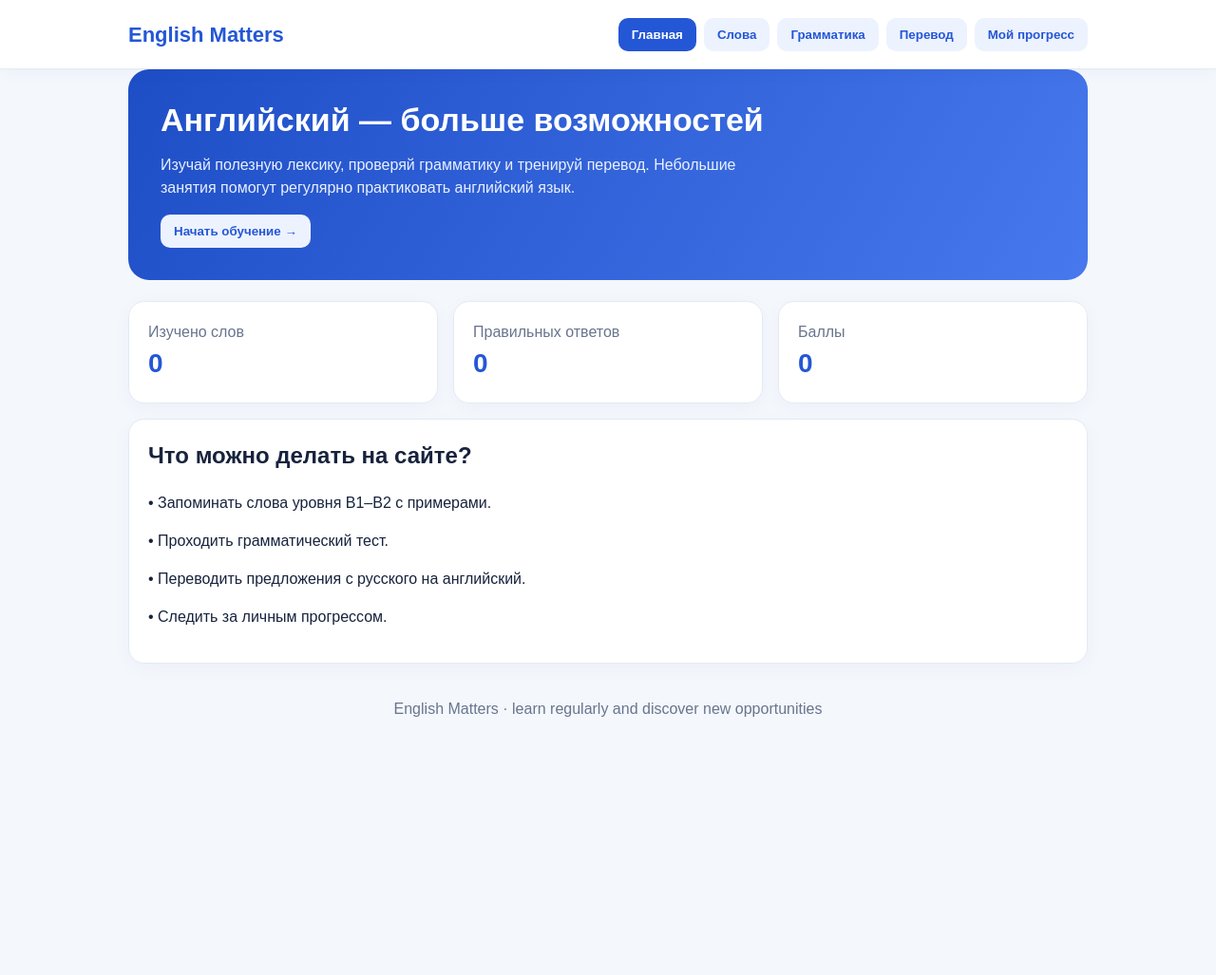
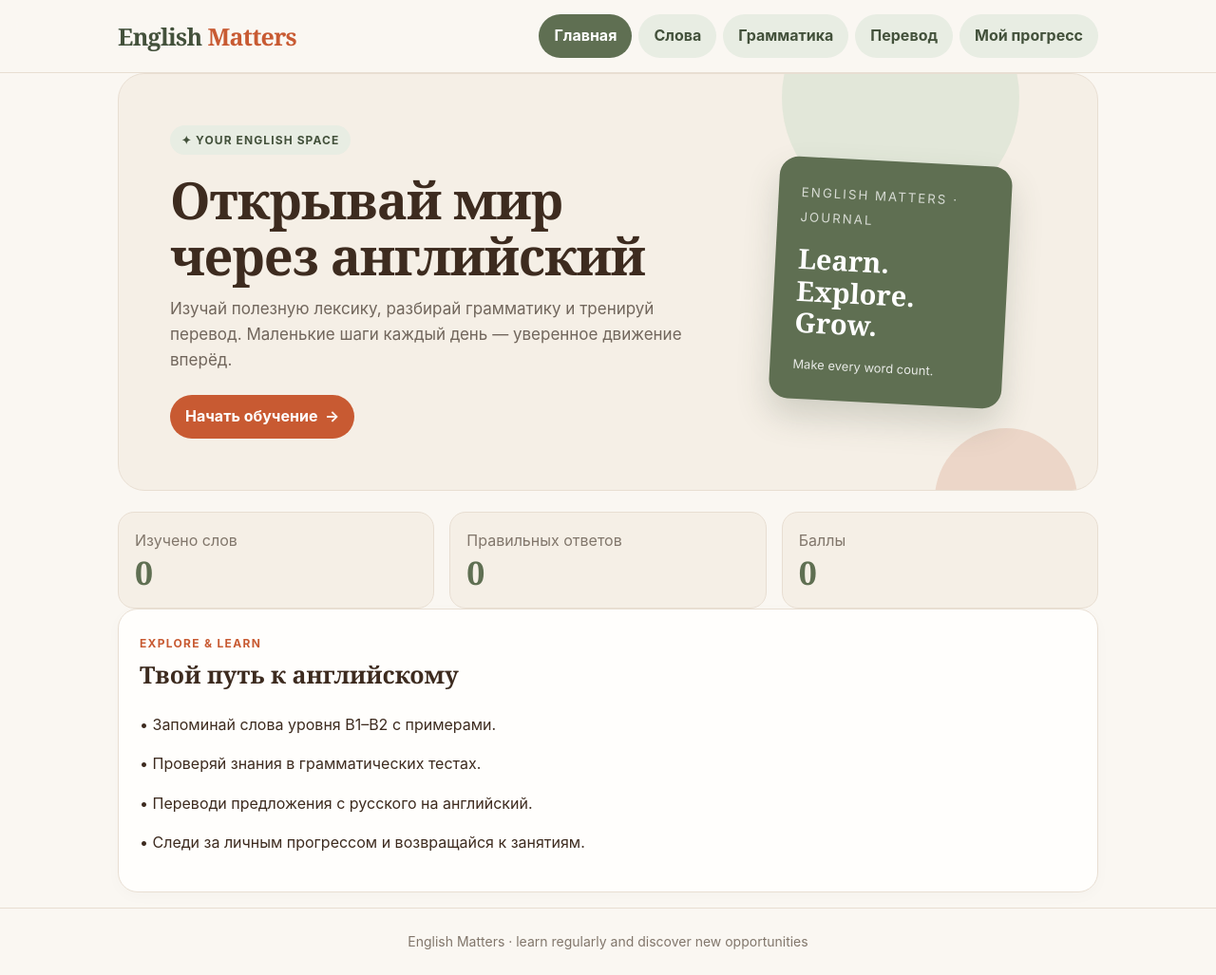
Before and after one commit to halinigor392-cyber/english-matters, a plain HTML site: page index.html in a window 1280 px wide. Shown: the whole page at 95% size. Before the commit the page ends 800 px from the top, so only its background shows below. Drawn offline with Linux system fonts and the light colour scheme.

Commit message:
Update index.html

```diff
--- a/index.html
+++ b/index.html
@@ -5,82 +5,101 @@
 <meta name="viewport" content="width=device-width, initial-scale=1.0">
 <title>English Matters</title>
 <style>
-:root{--blue:#2457d6;--dark:#17233d;--muted:#68758d;--bg:#f4f7fc;--line:#e4eaf4;--white:#fff}
+:root{
+  --cream:#FAF7F2;--sand:#F5EFE6;--olive:#5F6F52;--olive-dark:#43513B;
+  --terracotta:#C85A32;--coffee:#3D2B1F;--muted:#81766B;--line:#E8DED2;
+  --white:#FFFEFC;--sage:#E8EDE3;--shadow:0 12px 32px rgba(61,43,31,.07)
+}
 *{box-sizing:border-box}
-body{margin:0;background:var(--bg);color:var(--dark);font:16px/1.5 Arial,sans-serif}
-header{background:rgba(255,255,255,.96);border-bottom:1px solid var(--line);position:sticky;top:0;z-index:5;box-shadow:0 3px 16px rgba(30,55,100,.04)}
-.wrap{max-width:1050px;margin:auto;padding:0 20px}
-.top{min-height:72px;display:flex;align-items:center;justify-content:space-between;gap:16px}
-.brand{font-size:22px;font-weight:800;color:var(--blue)}
-nav{display:flex;gap:8px;flex-wrap:wrap}
-nav button,.btn{border:0;border-radius:10px;padding:10px 14px;background:#edf2ff;color:var(--blue);font-weight:700;cursor:pointer}
-nav button.active,.btn.primary{background:var(--blue);color:white}
-main{padding:30px 0 60px}
-.page{display:none}
-.page.active{display:block;animation:pageEnter .38s cubic-bezier(.2,.7,.2,1) both}
-@keyframes pageEnter{from{opacity:0;transform:translateY(12px)}to{opacity:1;transform:translateY(0)}}
-@media(prefers-reduced-motion:reduce){.page.active{animation:none}*,*::before,*::after{scroll-behavior:auto!important;transition:none!important}}
-.hero{background:linear-gradient(120deg,#1e4ec6,#4778ed);color:#fff;padding:34px;border-radius:22px;margin-bottom:22px}
-.hero h1{font-size:34px;line-height:1.15;margin:0 0 12px}
-.hero p{max-width:650px;color:#eaf0ff}
-.grid{display:grid;grid-template-columns:repeat(auto-fit,minmax(220px,1fr));gap:16px}
-.card{background:#fff;border:1px solid var(--line);border-radius:17px;padding:20px;margin-bottom:16px;box-shadow:0 5px 20px rgba(31,55,100,.035);transition:transform .22s ease,box-shadow .22s ease,border-color .22s ease}
-.card:hover{transform:translateY(-2px);box-shadow:0 10px 26px rgba(31,55,100,.08);border-color:#d3def5}
-button,.btn{transition:background .2s ease,color .2s ease,transform .2s ease,box-shadow .2s ease}
-button:hover:not(:disabled),.btn:hover{transform:translateY(-1px);box-shadow:0 5px 14px rgba(36,87,214,.13)}
-button:focus-visible,.btn:focus-visible{outline:3px solid rgba(36,87,214,.28);outline-offset:3px}
 html{scroll-behavior:smooth}
-.card h2,.card h3{margin-top:0}
+body{margin:0;background:var(--cream);color:var(--coffee);font:16px/1.6 Inter,ui-sans-serif,system-ui,-apple-system,"Segoe UI",Arial,sans-serif}
+button,textarea{font:inherit}
+header{background:rgba(250,247,242,.92);backdrop-filter:blur(14px);border-bottom:1px solid var(--line);position:sticky;top:0;z-index:5}
+.wrap{max-width:1080px;margin:auto;padding:0 24px}
+.top{min-height:76px;display:flex;align-items:center;justify-content:space-between;gap:18px}
+.brand{font-family:Georgia,serif;font-size:25px;font-weight:700;letter-spacing:-.7px;color:var(--olive-dark);white-space:nowrap}
+.brand span{color:var(--terracotta)}
+nav{display:flex;gap:7px;flex-wrap:wrap}
+nav button,.btn{border:0;border-radius:999px;padding:10px 16px;background:var(--sage);color:var(--olive-dark);font-weight:650;cursor:pointer;transition:transform .2s,background .2s,color .2s,box-shadow .2s}
+nav button:hover,.btn:hover{transform:translateY(-2px);box-shadow:0 6px 14px rgba(61,43,31,.09)}
+nav button.active,.btn.primary{background:var(--olive);color:white}
+.btn.accent{background:var(--terracotta);color:white}
+main{padding:34px 0 64px;min-height:70vh}
+.page{display:none;opacity:0;transform:translateY(10px)}
+.page.active{display:block;animation:pageIn .42s ease forwards}
+@keyframes pageIn{to{opacity:1;transform:translateY(0)}}
+.hero{position:relative;overflow:hidden;display:grid;grid-template-columns:1.4fr .8fr;gap:24px;align-items:center;background:var(--sand);border:1px solid var(--line);border-radius:28px;padding:clamp(26px,5vw,54px);margin-bottom:22px;min-height:300px}
+.hero:before,.hero:after{content:"";position:absolute;border-radius:50%;pointer-events:none}
+.hero:before{width:250px;height:250px;background:#DDE5D5;right:8%;top:-100px;opacity:.75}
+.hero:after{width:150px;height:150px;background:#E9C9B8;right:2%;bottom:-85px;opacity:.65}
+.hero-copy,.hero-art{position:relative;z-index:1}
+.eyebrow{display:inline-flex;align-items:center;gap:8px;color:var(--olive-dark);background:#E8EDE3;border-radius:999px;padding:6px 12px;font-size:12px;font-weight:750;letter-spacing:1.1px;text-transform:uppercase}
+.hero h1{font:700 clamp(34px,5vw,54px)/1.08 Georgia,serif;letter-spacing:-1.2px;margin:18px 0 14px;max-width:620px;color:var(--coffee)}
+.hero p{max-width:590px;color:#71665C;margin:0 0 23px;font-size:17px}
+.hero-art{min-height:190px;display:flex;align-items:center;justify-content:center}
+.book-card{width:min(245px,90%);padding:24px;background:var(--olive);color:#fff;border-radius:20px;box-shadow:0 18px 35px rgba(67,81,59,.2);transform:rotate(3deg)}
+.book-card small{letter-spacing:2px;text-transform:uppercase;opacity:.75}
+.book-card strong{display:block;font:700 29px/1.15 Georgia,serif;margin:15px 0}
+.book-card em{font-size:13px;opacity:.85;font-style:normal}
+.grid{display:grid;grid-template-columns:repeat(auto-fit,minmax(210px,1fr));gap:16px}
+.card{background:var(--white);border:1px solid var(--line);border-radius:21px;padding:22px;margin-bottom:16px;box-shadow:0 4px 16px rgba(61,43,31,.025);transition:transform .22s,box-shadow .22s}
+.card:hover{transform:translateY(-3px);box-shadow:var(--shadow)}
+.card h2,.card h3{font-family:Georgia,serif;color:var(--coffee);margin-top:0}
+.card h2{font-size:25px}
 .muted{color:var(--muted)}
-.stat{font-size:28px;font-weight:800;color:var(--blue)}
-.word{font-size:30px;font-weight:800;margin:8px 0}
-.translation{font-size:19px;color:var(--blue)}
-.question{padding:16px 0;border-bottom:1px solid var(--line)}
+.stat{font:700 34px/1.2 Georgia,serif;color:var(--olive)}
+.word{font:700 34px/1.2 Georgia,serif;margin:12px 0;color:var(--olive-dark)}
+.translation{font-size:20px;color:var(--terracotta);font-weight:650}
+.question{padding:17px 0;border-bottom:1px solid var(--line)}
 .question:last-child{border:0}
-label.option{display:block;padding:9px 12px;border:1px solid var(--line);border-radius:10px;margin:7px 0;cursor:pointer}
-input[type=radio]{margin-right:8px}
-.feedback{font-weight:700;margin-top:12px}
-textarea{width:100%;min-height:90px;border:1px solid var(--line);border-radius:10px;padding:12px;font:inherit}
+label.option{display:block;padding:10px 13px;border:1px solid var(--line);border-radius:12px;margin:8px 0;cursor:pointer;transition:background .2s,border .2s}
+label.option:hover{background:var(--sand);border-color:#C8B9A7}
+input[type=radio]{accent-color:var(--olive);margin-right:8px}
+.feedback{font-weight:700;margin-top:12px;color:var(--olive-dark)}
+textarea{width:100%;min-height:110px;border:1px solid var(--line);border-radius:14px;padding:14px;background:#FFFEFC;color:var(--coffee);font:inherit;resize:vertical;outline:none}
+textarea:focus{border-color:var(--olive);box-shadow:0 0 0 3px rgba(95,111,82,.12)}
 button:disabled{opacity:.5;cursor:not-allowed}
-.progress{height:10px;background:#e9eef8;border-radius:20px;overflow:hidden}
-.progress span{display:block;height:100%;background:linear-gradient(90deg,#2457d6,#6b91f2);width:0;transition:width .55s cubic-bezier(.2,.7,.2,1)}
-footer{text-align:center;color:var(--muted);padding:20px}
-@media(max-width:650px){
+.progress{height:11px;background:#EEE8DF;border-radius:20px;overflow:hidden}
+.progress span{display:block;height:100%;background:linear-gradient(90deg,var(--olive),#91A17F);width:0;transition:width .55s ease}
+.stat-card{background:var(--sand);border:1px solid var(--line);border-radius:17px;padding:17px}
+.section-kicker{color:var(--terracotta);font-size:12px;font-weight:750;letter-spacing:1.3px;text-transform:uppercase}
+footer{text-align:center;color:var(--muted);padding:24px;border-top:1px solid var(--line);font-size:14px}
+@media(max-width:720px){
  .top{padding:14px 0;align-items:flex-start;flex-direction:column}
- .hero h1{font-size:28px}
- .wrap{padding:0 14px}
+ nav{width:100%}nav button{font-size:13px;padding:9px 12px}
+ .hero{grid-template-columns:1fr}.hero-art{min-height:145px}.book-card{width:220px}
+ .wrap{padding:0 16px}
 }
+@media(prefers-reduced-motion:reduce){*,*:before,*:after{scroll-behavior:auto!important;animation:none!important;transition:none!important}}
 </style>
 </head>
 <body>
-<header><div class="wrap top"><div class="brand">English Matters</div><nav id="nav">
+<header><div class="wrap top"><div class="brand">English <span>Matters</span></div><nav id="nav">
 <button class="active" data-page="home">Главная</button><button data-page="words">Слова</button><button data-page="grammar">Грамматика</button><button data-page="translate">Перевод</button><button data-page="progress">Мой прогресс</button>
 </nav></div></header>
 <main class="wrap">
 <section id="home" class="page active">
-<div class="hero"><h1>Английский — больше возможностей</h1><p>Изучай полезную лексику, проверяй грамматику и тренируй перевод. Небольшие занятия помогут регулярно практиковать английский язык.</p><button class="btn" onclick="showPage('words')">Начать обучение →</button></div>
-
+<div class="hero"><div class="hero-copy"><span class="eyebrow">✦ Your English space</span><h1>Открывай мир через английский</h1><p>Изучай полезную лексику, разбирай грамматику и тренируй перевод. Маленькие шаги каждый день — уверенное движение вперёд.</p><button class="btn accent" onclick="showPage('words')">Начать обучение&nbsp; →</button></div><div class="hero-art"><div class="book-card"><small>English Matters · journal</small><strong>Learn.<br>Explore.<br>Grow.</strong><em>Make every word count.</em></div></div></div>
 <div class="grid">
-<div class="card"><div class="muted">Изучено слов</div><div class="stat" id="homeWords">0</div></div>
-<div class="card"><div class="muted">Правильных ответов</div><div class="stat" id="homeCorrect">0</div></div>
-<div class="card"><div class="muted">Баллы</div><div class="stat" id="homePoints">0</div></div>
+<div class="stat-card"><div class="muted">Изучено слов</div><div class="stat" id="homeWords">0</div></div>
+<div class="stat-card"><div class="muted">Правильных ответов</div><div class="stat" id="homeCorrect">0</div></div>
+<div class="stat-card"><div class="muted">Баллы</div><div class="stat" id="homePoints">0</div></div>
 </div>
-<div class="card"><h2>Что можно делать на сайте?</h2><p>• Запоминать слова уровня B1–B2 с примерами.</p><p>• Проходить грамматический тест.</p><p>• Переводить предложения с русского на английский.</p><p>• Следить за личным прогрессом.</p></div>
+<div class="card"><span class="section-kicker">Explore & learn</span><h2>Твой путь к английскому</h2><p>• Запоминай слова уровня B1–B2 с примерами.</p><p>• Проверяй знания в грамматических тестах.</p><p>• Переводи предложения с русского на английский.</p><p>• Следи за личным прогрессом и возвращайся к занятиям.</p></div>
 </section>
 <section id="words" class="page">
-<div class="card"><h2>Словарные карточки</h2><p class="muted">Изучи слово, прочитай пример и отметь его как изученное.</p><div id="wordCard"></div><button class="btn" id="knownBtn">Знаю это слово ✓</button> <button class="btn primary" id="nextWord">Следующее слово →</button></div>
+<div class="card"><span class="section-kicker">Vocabulary</span><h2>Словарные карточки</h2><p class="muted">Изучи слово, прочитай пример и отметь его как изученное.</p><div id="wordCard"></div><button class="btn" id="knownBtn">Знаю это слово ✓</button> <button class="btn primary" id="nextWord">Следующее слово →</button></div>
 </section>
 <section id="grammar" class="page">
-<div class="card"><h2>Грамматический тест</h2><p class="muted">Выбери один правильный вариант в каждом вопросе.</p><form id="quiz"></form><button class="btn primary" id="checkQuiz">Проверить ответы</button><div id="quizResult" class="feedback"></div></div>
+<div class="card"><span class="section-kicker">Grammar practice</span><h2>Грамматический тест</h2><p class="muted">Выбери один правильный вариант в каждом вопросе.</p><form id="quiz"></form><button class="btn primary" id="checkQuiz">Проверить ответы</button><div id="quizResult" class="feedback"></div></div>
 </section>
 <section id="translate" class="page">
-<div class="card"><h2>Практика перевода</h2><p class="muted">Переведи предложение на английский. После ответа открой пример перевода.</p><h3 id="ruSentence"></h3><textarea id="translationInput" placeholder="Напиши перевод на английском..."></textarea><p><button class="btn primary" id="showTranslation">Показать пример</button> <button class="btn" id="nextSentence">Следующее предложение</button></p><div id="translationAnswer" class="feedback"></div></div>
+<div class="card"><span class="section-kicker">Translation</span><h2>Практика перевода</h2><p class="muted">Переведи предложение на английский. После ответа открой пример перевода.</p><h3 id="ruSentence"></h3><textarea id="translationInput" placeholder="Напиши перевод на английском..."></textarea><p><button class="btn primary" id="showTranslation">Показать пример</button> <button class="btn" id="nextSentence">Следующее предложение</button></p><div id="translationAnswer" class="feedback"></div></div>
 </section>
 <section id="progress" class="page">
-<div class="card"><h2>Мой прогресс</h2><div class="grid"><div><div class="muted">Изучено слов</div><div class="stat" id="pWords">0</div></div><div><div class="muted">Правильных ответов</div><div class="stat" id="pCorrect">0</div></div><div><div class="muted">Баллы</div><div class="stat" id="pPoints">0</div></div></div><h3>Слова</h3><div class="progress"><span id="wordProgress"></span></div><p class="muted" id="progressCaption"></p><button class="btn" id="reset">Сбросить прогресс</button></div>
+<div class="card"><span class="section-kicker">Your progress</span><h2>Мой прогресс</h2><div class="grid"><div class="stat-card"><div class="muted">Изучено слов</div><div class="stat" id="pWords">0</div></div><div class="stat-card"><div class="muted">Правильных ответов</div><div class="stat" id="pCorrect">0</div></div><div class="stat-card"><div class="muted">Баллы</div><div class="stat" id="pPoints">0</div></div></div><h3>Слова</h3><div class="progress"><span id="wordProgress"></span></div><p class="muted" id="progressCaption"></p><button class="btn" id="reset">Сбросить прогресс</button></div>
 </section>
-</main>
-<footer>English Matters · learn regularly and discover new opportunities</footer>
+</main><footer>English Matters · learn regularly and discover new opportunities</footer>
 <script>
 const words=[
 ['achieve','достигать','She worked hard to achieve her goal.'],
@@ -132,7 +151,7 @@ function updateStats(){
 document.getElementById('wordProgress').style.width=(state.known.length/words.length*100)+'%';
 document.getElementById('progressCaption').textContent=state.known.length+' из '+words.length+' слов изучено';
 }
-function showPage(id){const current=document.querySelector('.page.active');if(current&&current.id===id)return;document.querySelectorAll('nav button').forEach(b=>b.classList.toggle('active',b.dataset.page===id));if(current){current.classList.remove('active');}const next=document.getElementById(id);if(next){next.classList.remove('active');void next.offsetWidth;next.classList.add('active');}window.scrollTo({top:0,behavior:'smooth'});}
+function showPage(id){document.querySelectorAll('.page').forEach(p=>{p.classList.remove('active');});const page=document.getElementById(id);page.classList.add('active');document.querySelectorAll('nav button').forEach(b=>b.classList.toggle('active',b.dataset.page===id));}
 document.querySelectorAll('nav button').forEach(b=>b.addEventListener('click',()=>showPage(b.dataset.page)));
 function renderWord(){let w=words[wi];document.getElementById('wordCard').innerHTML=`<div class="word">${w[0]}</div><div class="translation">${w[1]}</div><p>${w[2]}</p><p class="muted">Карточка ${wi+1} из ${words.length}</p>`;document.getElementById('knownBtn').disabled=state.known.includes(w[0]);document.getElementById('knownBtn').textContent=state.known.includes(w[0])?'Уже изучено ✓':'Знаю это слово ✓'}
 document.getElementById('knownBtn').onclick=()=>{if(!state.known.includes(words[wi][0])){state.known.push(words[wi][0]);state.points+=5;save();renderWord()}};
@@ -144,6 +163,4 @@ document.getElementById('showTranslation').onclick=()=>{document.getElementById(
 document.getElementById('nextSentence').onclick=()=>{si=(si+1)%sentences.length;renderSentence()};
 document.getElementById('reset').onclick=()=>{if(confirm('Сбросить весь сохранённый прогресс?')){state={known:[],correct:0,points:0};save();renderWord()}};
 renderWord();renderQuiz();renderSentence();updateStats();
-</script>
-</body>
-</html>
+</script></body></html>
```
